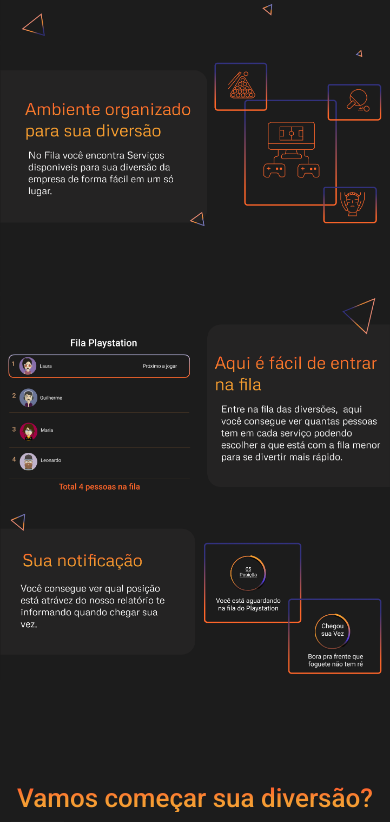
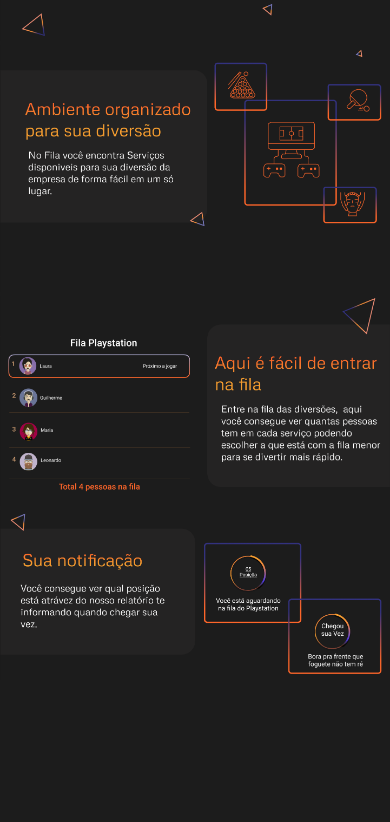
Before and after one commit to rbmelolima/FIFO-Web, a React (Create React App) app: page /sobre in a window 390 px wide. Shown: the part 315-1137 px from the top of the page. Built offline with nearby package versions, Linux system fonts and the light colour scheme.

Commit message:
refactor: responsividade formulario

```diff
--- a/src/pages/about/styles.ts
+++ b/src/pages/about/styles.ts
@@ -49,7 +49,7 @@ export const Main = styled.main`
           display:flex;
           flex-direction: column;
           justify-content: center;
-          padding-bottom:100px;
+          padding:50px;
       }
 
 `;
```
